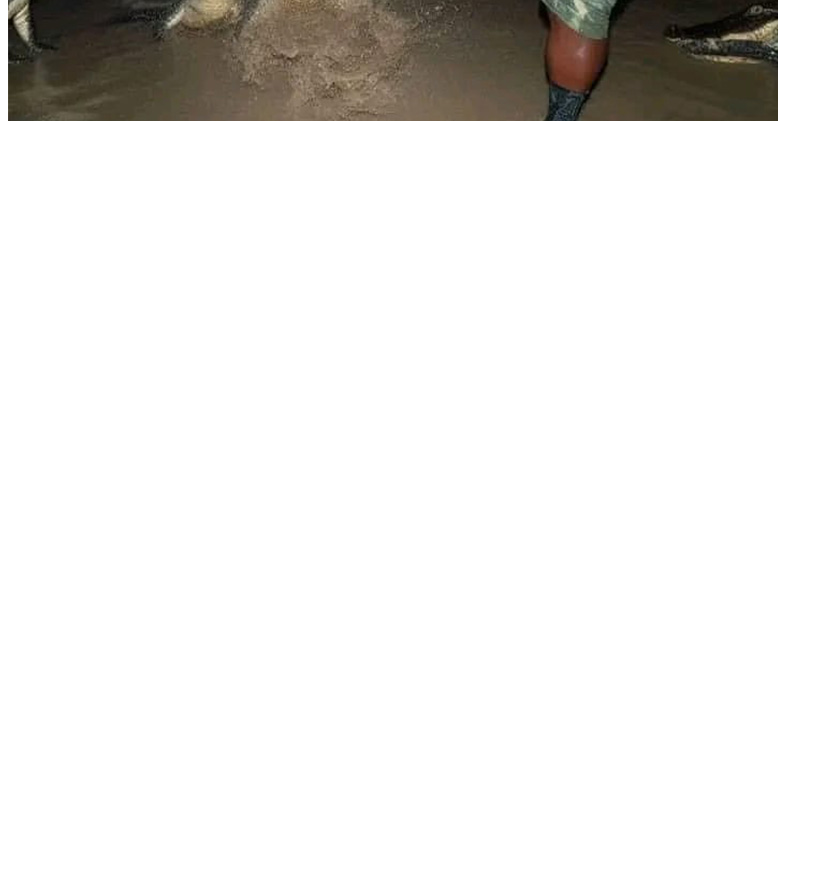
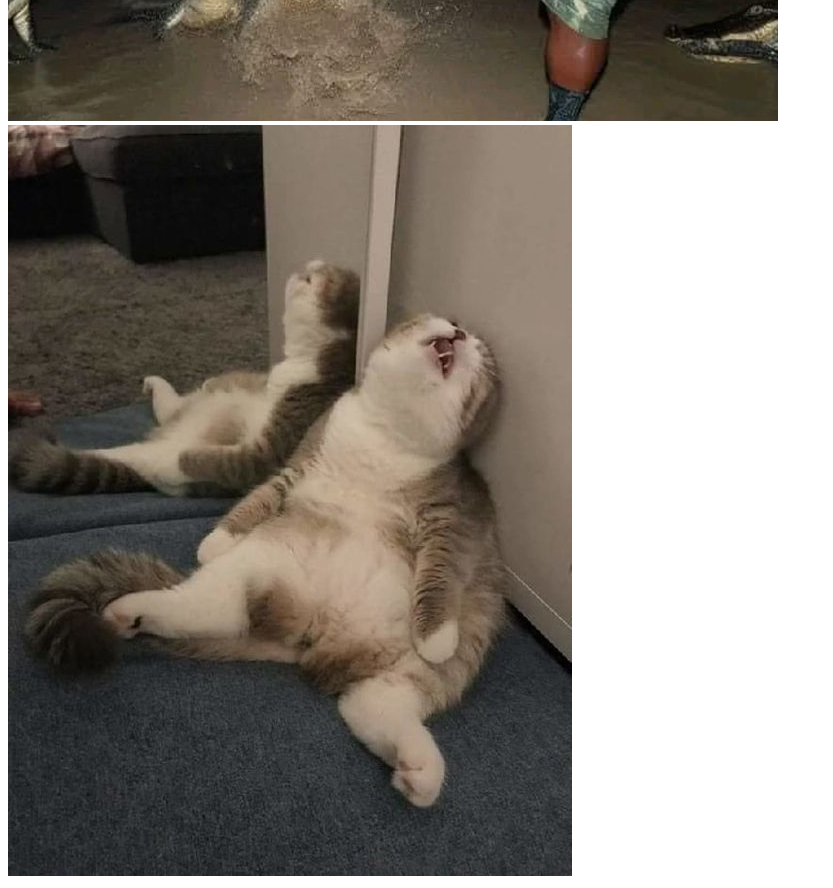
Before and after one commit to KuznetsovCreator/memchiki, a plain HTML site: page index.html in a window 1280 px wide. Shown: the part 400-1288 px from the top of the page, without its empty margins (0-833 px from the left). Before the commit the page ends 800 px from the top, so only its background shows below. Drawn offline with Linux system fonts and the light colour scheme.

Commit message:
Update index.html

```diff
--- a/index.html
+++ b/index.html
@@ -7,5 +7,6 @@
   </head>
   <body>
     <img src="/images/muzhik-biet-krokodila.jpg">
+    <img src="images/catmeme.jpg">
   </body>
 </html>
```
